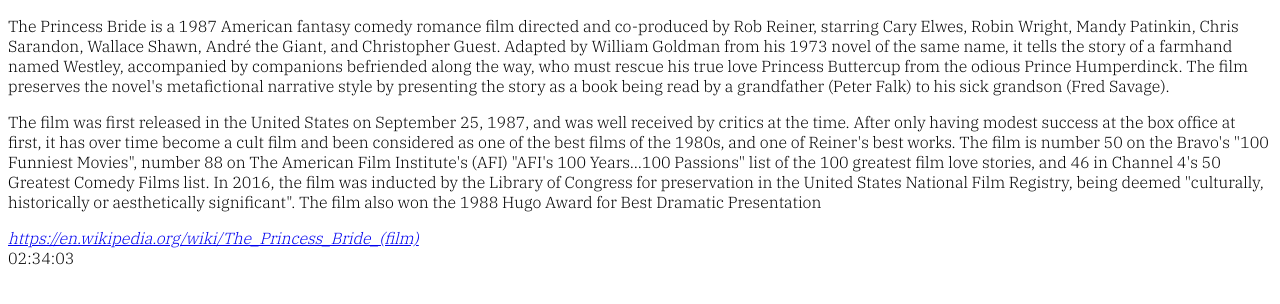
After one commit to nigelmartinuk/fsp, a Flask app: template templates/princessbride.html in a window 1280 px wide. The commit adds this page. Shown: the top 304 px of the page. Run offline with Flask 2, Linux system fonts and the light colour scheme; the template is opened without the code that fills it, so the values that code supplies are empty.

Commit message:
add missed movie: princess bride. added image divs and started css

```diff
--- a/static/css/style.css
+++ b/static/css/style.css
@@ -56,3 +56,15 @@
 #navbar div a:link {
     text-decoration: none;
 }
+
+.thumb {
+    height: 98px;
+    width: 67px;
+}
+
+#bigimg {
+    display: block;
+    height: 700px;
+    width: 400px;
+    background-color: pink;
+}
--- a/templates/base.html
+++ b/templates/base.html
@@ -8,7 +8,6 @@
     <meta name="viewport" content="width=device-width, initial-scale=1.0">
     <link rel="stylesheet" href="{{url_for('static', filename = 'css/style.css')}}">
     <script src="{{url_for('static', filename = 'js/timeclock.js')}}" ></script>
-    <script src="{{url_for('static', filename = 'js/app.js')}}" ></script>
     {% block custom_scripts %}
     <!-- Custom scripts will be inserted here -->
     {% endblock %}
--- /dev/null
+++ b/templates/princessbride.html
@@ -0,0 +1,14 @@
+{% extends 'base.html' %}
+
+{% block title %}
+Princess Bride
+{% endblock %}
+
+{% block content %}
+<p>The Princess Bride is a 1987 American fantasy comedy romance film directed and co-produced by Rob Reiner, starring Cary Elwes, Robin Wright, Mandy Patinkin, Chris Sarandon, Wallace Shawn, André the Giant, and Christopher Guest. Adapted by William Goldman from his 1973 novel of the same name, it tells the story of a farmhand named Westley, accompanied by companions befriended along the way, who must rescue his true love Princess Buttercup from the odious Prince Humperdinck. The film preserves the novel's metafictional narrative style by presenting the story as a book being read by a grandfather (Peter Falk) to his sick grandson (Fred Savage).</p>
+
+<p>The film was first released in the United States on September 25, 1987, and was well received by critics at the time. After only having modest success at the box office at first, it has over time become a cult film and been considered as one of the best films of the 1980s, and one of Reiner's best works. The film is number 50 on the Bravo's "100 Funniest Movies", number 88 on The American Film Institute's (AFI) "AFI's 100 Years...100 Passions" list of the 100 greatest film love stories, and 46 in Channel 4's 50 Greatest Comedy Films list. In 2016, the film was inducted by the Library of Congress for preservation in the United States National Film Registry, being deemed "culturally, historically or aesthetically significant". The film also won the 1988 Hugo Award for Best Dramatic Presentation</p>
+
+<cite><a target="_blank" href="https://en.wikipedia.org/wiki/The_Princess_Bride_(film)">
+    https://en.wikipedia.org/wiki/The_Princess_Bride_(film)</a></cite>
+{% endblock %}
--- a/views.py
+++ b/views.py
@@ -37,6 +37,9 @@
         'crying_freeman':    'cryingfreeman.html',
         'crying freeman':    'cryingfreeman.html',
         'fringe':            'fringe.html',
+        'princessbride':     'princessbride.html',
+        'princess_bride':     'princessbride.html',
+        'princess bride':     'princessbride.html',
         'reddwarf':          'reddwarf.html',
         'red_dwarf':         'reddwarf.html',
         'red dwarf':         'reddwarf.html',
```
Also changed, not shown: templates/index.html (+14 -5 lines).
